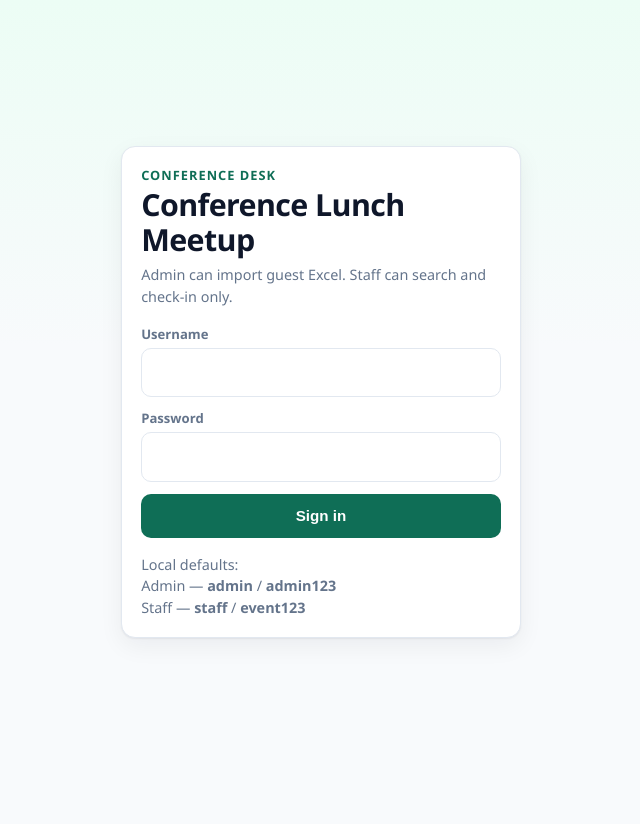
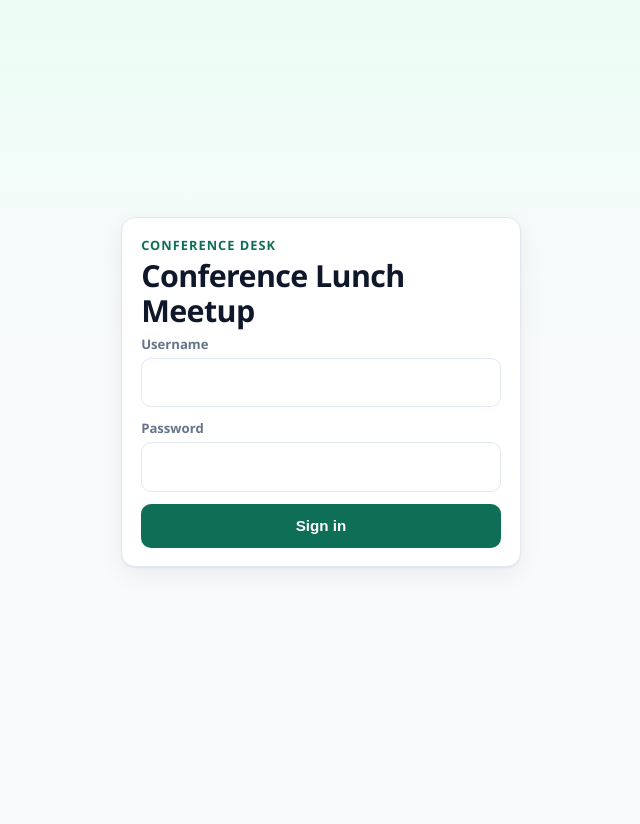
Before and after one commit to SHRUTI-ad/GUEST_QR, a Flask app: page /login in a window 1280 px wide. Shown: the whole page, without its empty margins (319-959 px from the left). Run offline with Flask 3, Linux system fonts and the light colour scheme.

Commit message:
Update login.html

```diff
--- a/templates/login.html
+++ b/templates/login.html
@@ -6,9 +6,6 @@
     <div class="panel login-panel">
       <p class="brand">Conference desk</p>
       <h1 style="margin-bottom: 0.35rem;">{{ event_name }}</h1>
-      <p class="help" style="margin-bottom: 1.1rem;">
-        Admin can import guest Excel. Staff can search and check-in only.
-      </p>
 
       {% if error %}
         <div class="status-banner invalid">{{ error }}</div>
@@ -25,11 +22,6 @@
         </label>
         <button class="btn btn-block" type="submit">Sign in</button>
       </form>
-      <p class="help" style="margin-top: 1rem;">
-        Local defaults:<br />
-        Admin — <strong>admin</strong> / <strong>admin123</strong><br />
-        Staff — <strong>staff</strong> / <strong>event123</strong>
-      </p>
     </div>
   </div>
 {% endblock %}
```
